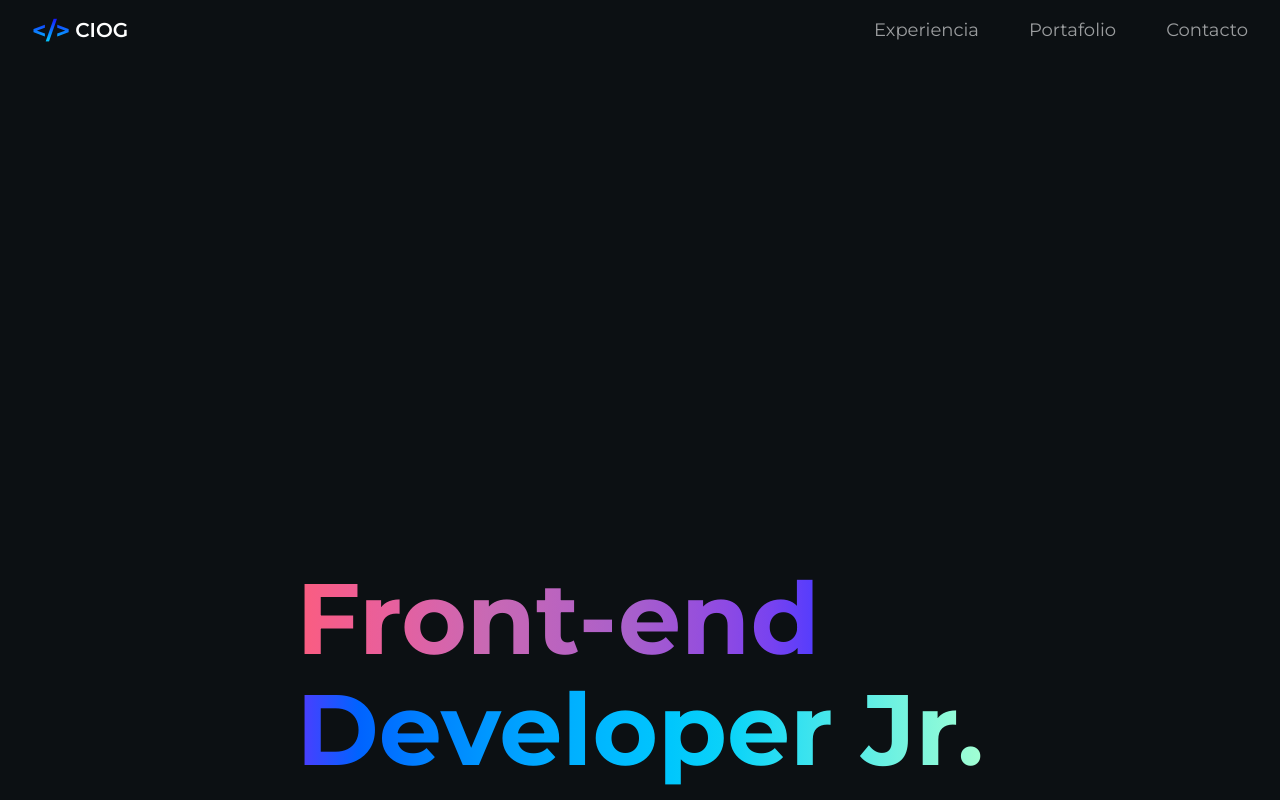
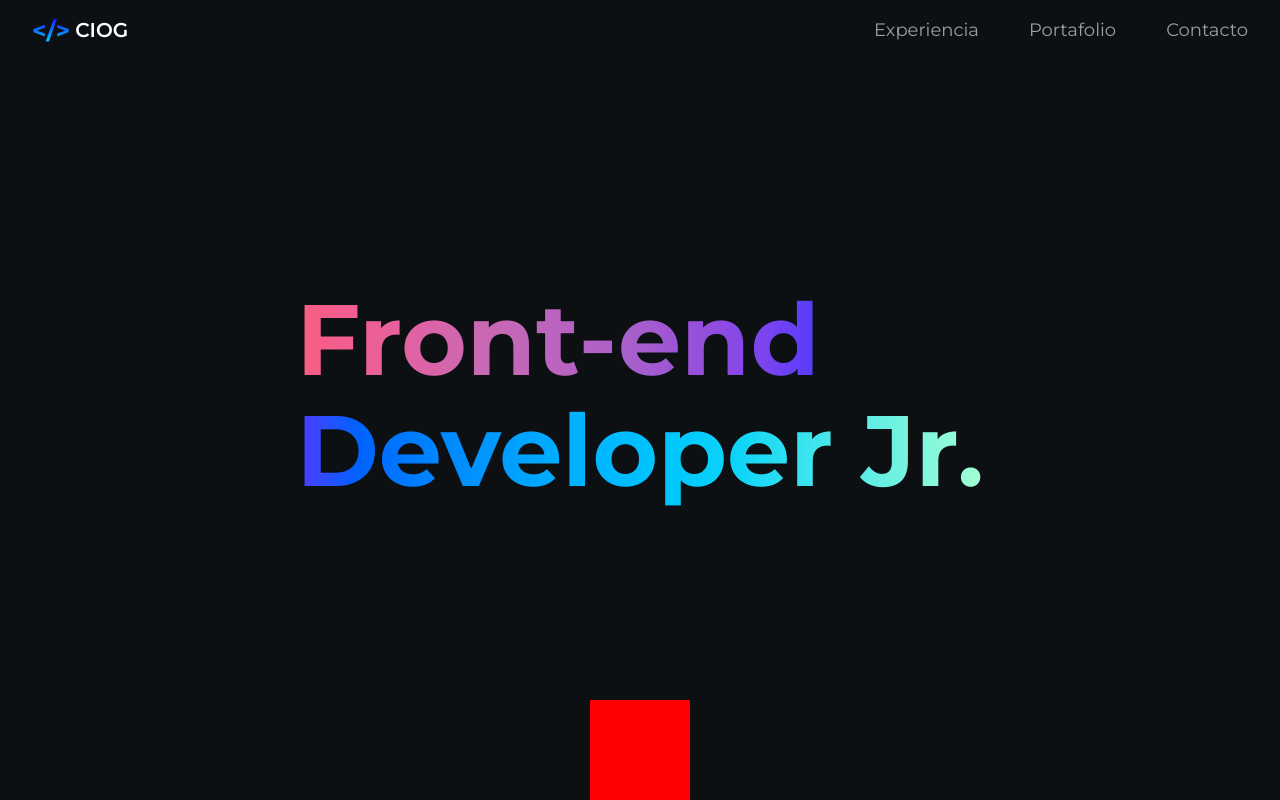
Before and after one commit to CIOG2/Portafolio, a Next.js app: page / in a window 1280 px wide. Built offline with nearby package versions, Linux system fonts and the light colour scheme.

Commit message:
Add: New description section

```diff
--- /dev/null
+++ b/Components/Header/DescriptionContent/index.tsx
@@ -0,0 +1,11 @@
+import Styles from './styles.module.scss';
+
+const DescriptionContent = () => {
+    return(
+        <section className={Styles.hola}>
+
+        </section>
+        )
+    }
+
+export default DescriptionContent;
--- /dev/null
+++ b/Components/Header/DescriptionContent/styles.module.scss
@@ -0,0 +1,5 @@
+.hola{
+    background-color: red;
+    width: 100px;
+    height: 100px;
+}
--- a/Components/Header/index.tsx
+++ b/Components/Header/index.tsx
@@ -1,12 +1,14 @@
 import Styles from './styles.module.scss';
 import NavBar from './NavBar';
 import Title from './Title';
+import DescriptionContent from './DescriptionContent';
 
 const Header = () => {
     return(
         <header className={Styles.header}>
             <NavBar/>
             <Title/>
+            <DescriptionContent/>
         </header>
         )
     }
```
